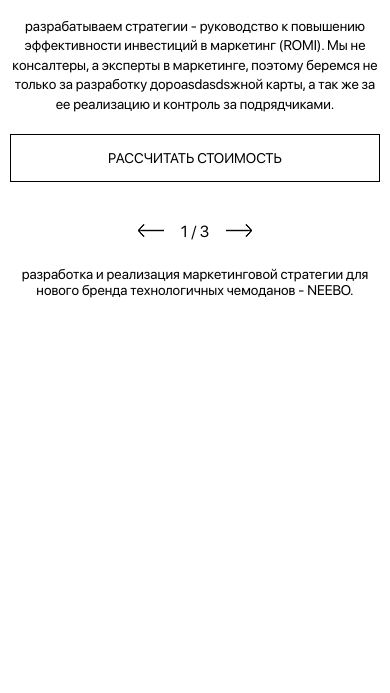
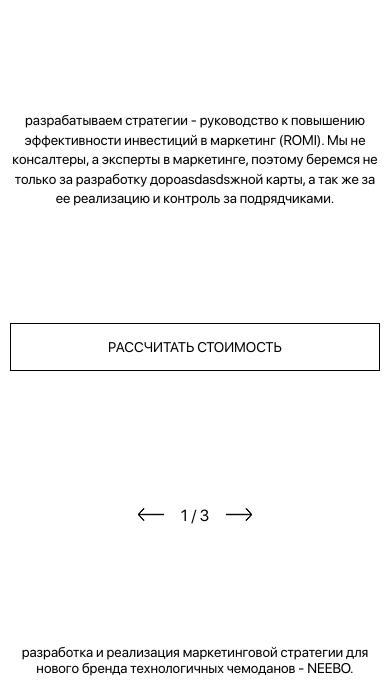
Before and after one commit to Abror4544/belli, a plain HTML site: page index.html in a window 390 px wide. Shown: the part 148-841 px from the top of the page. Drawn offline with nearby package versions, Linux system fonts and the light colour scheme; a web font is replaced by a local one.

Commit message:
header mobile fix

```diff
--- a/css/style.css
+++ b/css/style.css
@@ -1332,10 +1332,15 @@ footer .polytic {
     -webkit-box-align: center;
         -ms-flex-align: center;
             align-items: center;
-    -webkit-box-pack: center;
-        -ms-flex-pack: center;
-            justify-content: center;
+    -webkit-box-pack: space-between;
+        -ms-flex-pack: space-between;
+            justify-content: space-between;
     padding: 85px 20px 20px;
+    height: 100%;
+  }
+
+  .headerSwiper {
+    height: 100%;
   }
 
   .header-content__text {
```
